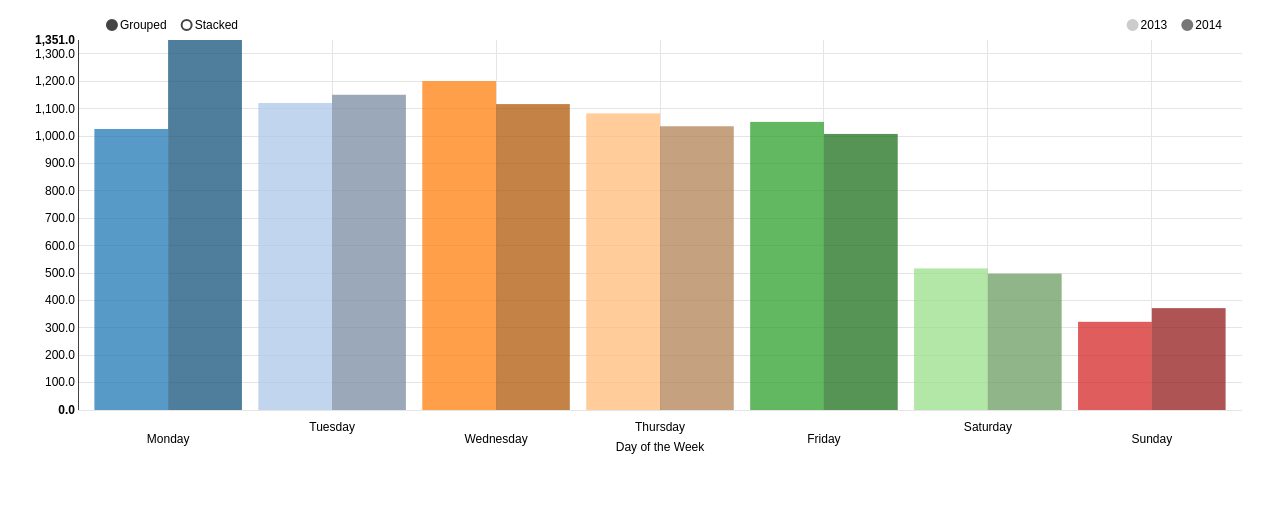
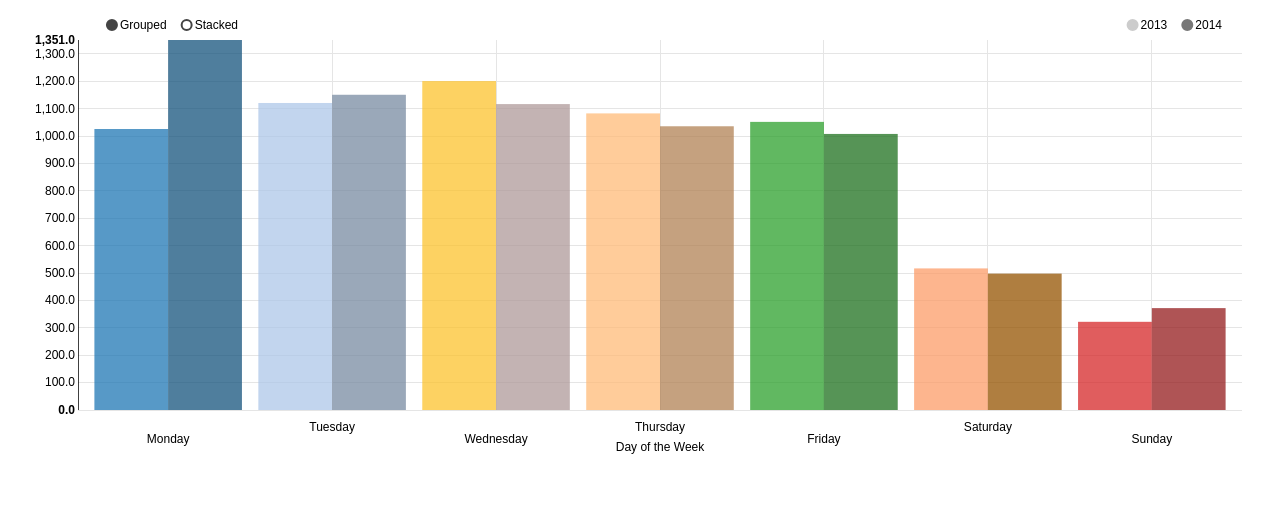
Before and after one commit to MicheleLin/Package-Center-Graph, a website: page daysOfWeek.html in a window 1280 px wide. Drawn offline with Linux system fonts and the light colour scheme; files that its build step writes are made by us from their sources.

Commit message:
Changed colors of bars

```diff
--- a/daysOfWeek.html
+++ b/daysOfWeek.html
@@ -79,10 +79,10 @@ nv.addGraph(function() {
         values: [
           {x:1,y:1026},
           {x:2,y:1121},
-          {x:3,y:1201},
+          {x:3,y:1201, color:"#FDC32E"},
           {x:4,y:1083},
           {x:5,y:1052},
-          {x:6,y:517},
+          {x:6,y:517, color:"#FC9D69"},
           {x:7,y:322}
          ]
     },
@@ -91,10 +91,10 @@ nv.addGraph(function() {
         values: [
           {x:1,y:1351},
           {x:2,y:1151},
-          {x:3,y:1117},
+          {x:3,y:1117, color:"#FADDDD"},
           {x:4,y:1036},
           {x:5,y:1008},
-          {x:6,y:498},
+          {x:6,y:498, color:"#D47700"},
           {x:7,y:372}
          ]
     }
```
